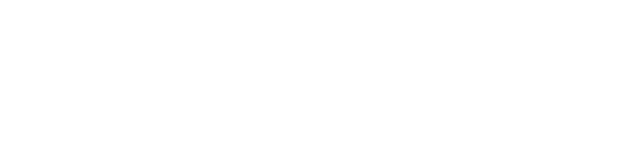
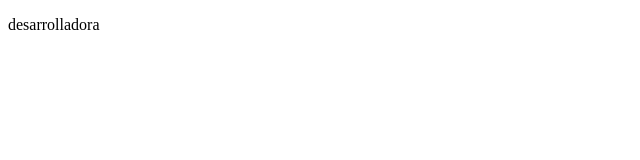
Before and after one commit to Micherojas/sistema-de-registro, a plain HTML site: page index.html in a window 1280 px wide. Shown: the whole page, without its empty margins (0-640 px from the left). Drawn offline with Linux system fonts and the light colour scheme.

Commit message:
se agregaron lineas de codigo

```diff
--- a/index.html
+++ b/index.html
@@ -7,6 +7,7 @@
 </head>
 <body>
     <script>src="app.js"</script>
+    <p>desarrolladora</p>
 
 </body>
 </html>
```
Also changed, not shown: contacto.html (+1 -0 lines).
